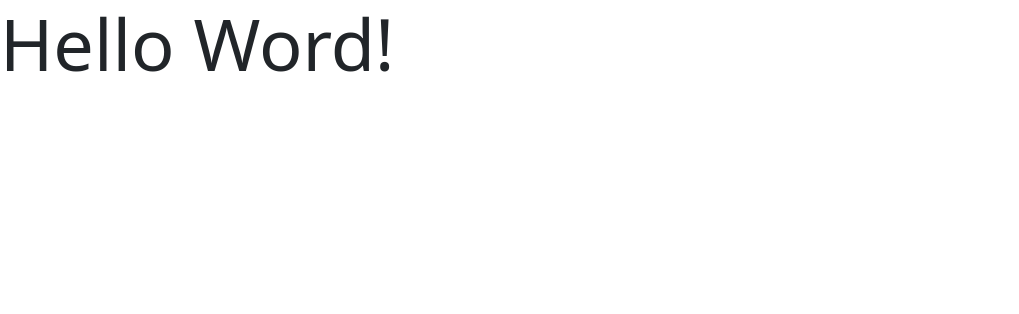
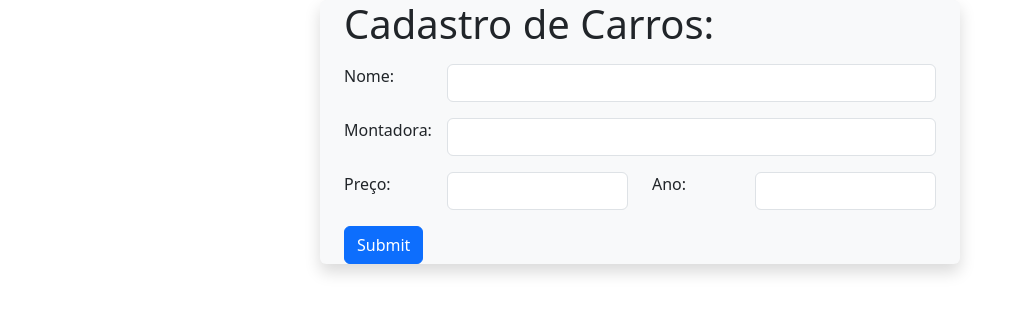
Before and after one commit to eduardofrodrigues/bootcamp-fatec-projeto08, an Angular app: page / in a window 1280 px wide. Shown: the top 314 px of the page, without its empty margins (0-1019 px from the left). Built offline with nearby package versions, Linux system fonts and the light colour scheme.

Commit message:
closes #3 - add a form to register a car

```diff
--- a/src/app/app.component.html
+++ b/src/app/app.component.html
@@ -1 +1,3 @@
-<div class="display-2">Hello Word!</div>
+<div class="container col-6 bg-light shadow rounded">
+    <app-form></app-form>
+</div>
--- a/src/app/app.component.ts
+++ b/src/app/app.component.ts
@@ -1,12 +1,13 @@
 import { Component } from '@angular/core';
 import { RouterOutlet } from '@angular/router';
+import { FormComponent } from "./components/form/form.component";
 
 @Component({
   selector: 'app-root',
   standalone: true,
-  imports: [RouterOutlet],
   templateUrl: './app.component.html',
-  styleUrl: './app.component.css'
+  styleUrl: './app.component.css',
+  imports: [RouterOutlet, FormComponent]
 })
 export class AppComponent {
   title = 'bootcamp-fatec-projeto08';
--- /dev/null
+++ b/src/app/components/form/form.component.html
@@ -0,0 +1,28 @@
+<div class="container">
+    <p class="display-6 fw-normal">Cadastro de Carros:</p>
+    <form>
+        <div class="row my-3">
+            <label for="name" class="form-label col-2">Nome:</label>
+            <div class="col-10">
+                <input type="text" class="form-control" id="name">
+            </div>
+        </div>
+        <div class="row my-3">
+            <label for="manufacturer" class="form-label col-2">Montadora:</label>
+            <div class="col-10">
+                <input type="text" class="form-control" id="manufacturer">
+            </div>
+        </div>
+        <div class="row my-3">
+            <label for="price" class="form-label col-2">Preço:</label>
+            <div class="col-4">
+                <input type="text" class="form-control" id="price">
+            </div>
+            <label for="year" class="form-label col-2">Ano:</label>
+            <div class="col-4">
+                <input type="text" class="form-control" id="year">
+            </div>
+        </div>
+        <button type="submit" class="btn btn-primary">Submit</button>
+    </form>
+</div>
```
Also changed, not shown: src/app/components/form/form.component.ts (added, +12 -0 lines), src/app/components/form/form.component.css (added).
